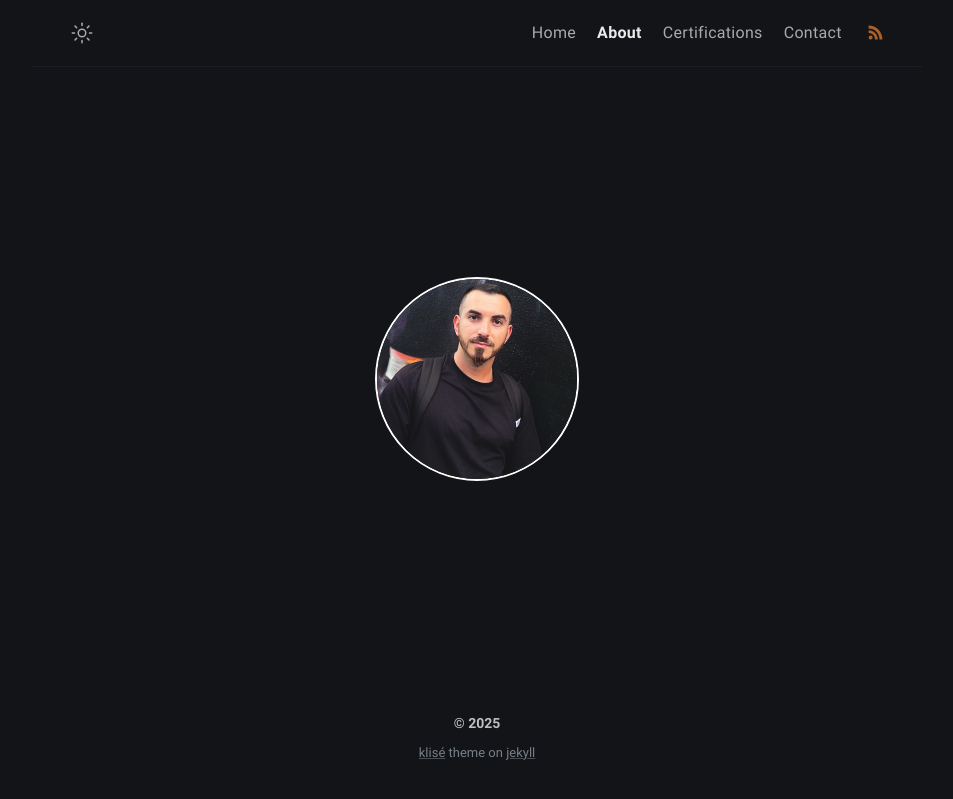
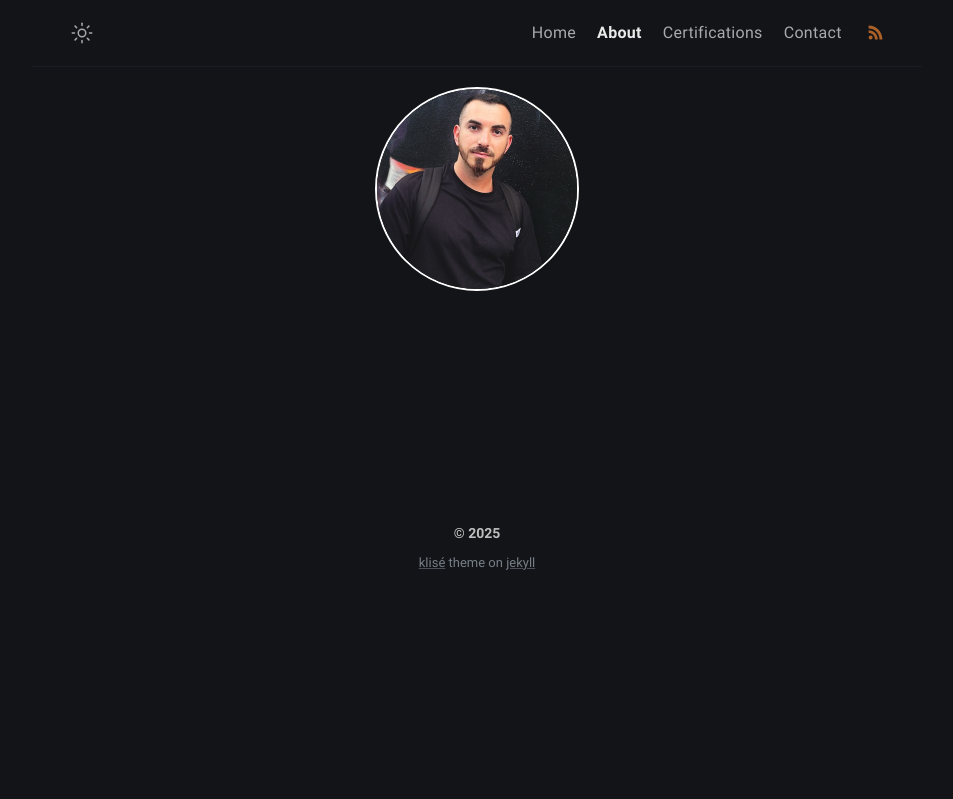
Before and after one commit to Extravenger/extravenger.github.io, a Jekyll site: the page built from about.md, in a window 1280 px wide. Shown: the top 799 px of the page, without its empty margins (163-1116 px from the left). Built offline with Jekyll 4.4.1, drawn with Linux system fonts in a browser that asks for light colours.

Commit message:
Update about.html

```diff
--- a/_layouts/about.html
+++ b/_layouts/about.html
@@ -56,7 +56,7 @@ layout: compress
       display: flex;
       flex-direction: column;
       align-items: center;
-      justify-content: center;
+      justify-content: flex-start;  /* Adjusted to start from the top */
       height: 100%;
       text-align: center;
       padding: 20px;
```
Also changed, not shown: other parts of _layouts/about.html (+1 -1 lines).
